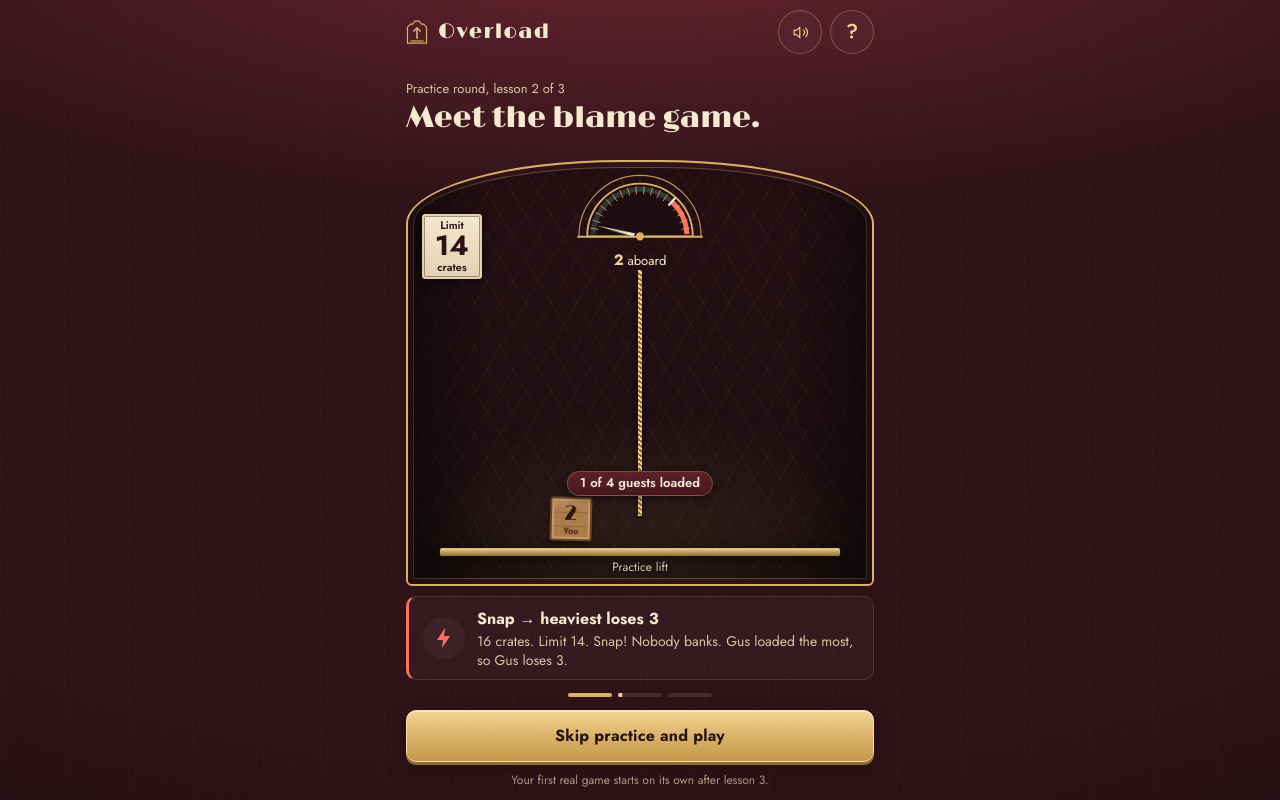
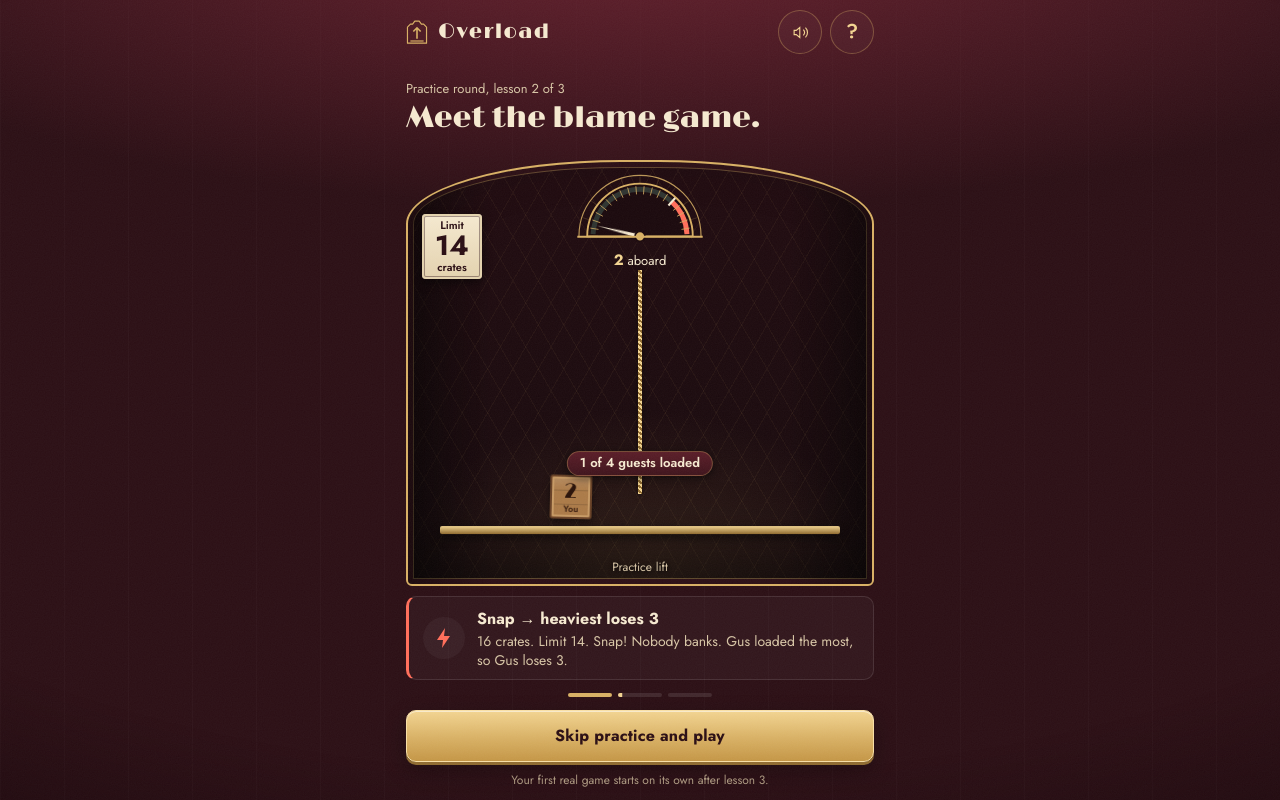
Before and after one commit to 0xpvtrickbateman/handshake-overload-game, a Next.js app: page /practice in a window 1280 px wide. Built offline with nearby package versions, Linux system fonts and the light colour scheme.

Commit message:
Empty car rides higher so a full one never covers the floor caption; recap pill rides with the car
Co-Authored-By: Claude Opus 5.5 <noreply@anthropic.com>

```diff
--- a/src/app/globals.css
+++ b/src/app/globals.css
@@ -1449,8 +1449,10 @@ footer {
   position: absolute;
   top: 108px;
   left: 50%;
-  /* The cable pays out with the car's sag (--load is total / limit, set per frame). */
-  bottom: calc(70px - var(--load, 0) * var(--sag, 22px));
+  /* The cable pays out with the car's sag (--load is total / limit, set per frame).
+     An empty car rides one --sag higher, so a full one settles at the original mark
+     and never covers the floor caption. */
+  bottom: calc(70px + (1 - var(--load, 0)) * var(--sag, 22px));
   width: 4px;
   margin-left: -2px;
   background: repeating-linear-gradient(35deg, var(--brass-hi) 0 2px, var(--brass-lo) 2px 4px);
@@ -1515,7 +1517,7 @@ footer {
   left: 7%;
   right: 7%;
   /* The car has weight: every crate settles it lower on the cable. */
-  transform: translateY(calc(var(--load, 0) * var(--sag, 22px)));
+  transform: translateY(calc((var(--load, 0) - 1) * var(--sag, 22px)));
   transition: transform 0.38s var(--ease-spring);
 }
 .platform-crates {
@@ -1593,7 +1595,8 @@ footer {
 }
 .recap-label {
   position: absolute;
-  bottom: 88px;
+  /* Rides with the car so it always clears the crate tops. */
+  bottom: calc(88px + (1 - var(--load, 0)) * var(--sag, 22px));
   left: 50%;
   z-index: 1;
   width: max-content;
@@ -1612,6 +1615,7 @@ footer {
   border: 1px solid var(--brass-line);
   border-radius: 999px;
   box-shadow: 0 2px 8px #00000099;
+  transition: bottom 0.38s var(--ease-spring);
 }
 .verdict {
   position: absolute;
@@ -2098,7 +2102,7 @@ footer {
     font-size: 8px;
   }
   .recap-label {
-    bottom: 78px;
+    bottom: calc(78px + (1 - var(--load, 0)) * var(--sag, 22px));
     font-size: 12px;
   }
   .verdict strong {
@@ -2669,7 +2673,7 @@ footer {
 }
 .tv-controller .cable {
   top: 180px;
-  bottom: calc(110px - var(--load, 0) * var(--sag, 42px));
+  bottom: calc(110px + (1 - var(--load, 0)) * var(--sag, 42px));
   width: 6px;
 }
 .tv-controller .capacity-plate {
@@ -2714,7 +2718,7 @@ footer {
 }
 .tv-controller .recap-label {
   font-size: 22px;
-  bottom: 160px;
+  bottom: calc(160px + (1 - var(--load, 0)) * var(--sag, 42px));
   padding: 4px 20px;
 }
 .tv-controller .verdict strong {
```
